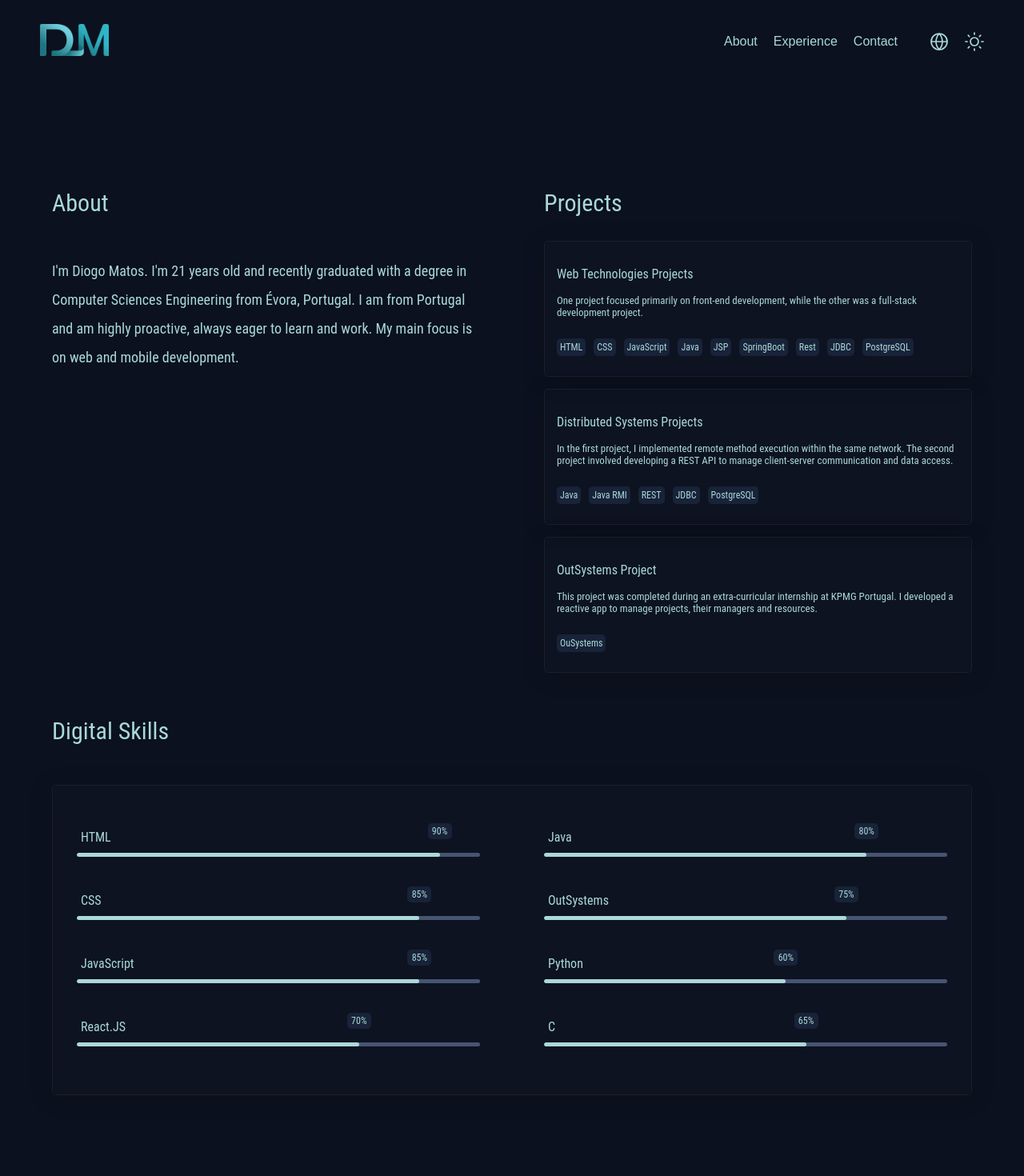
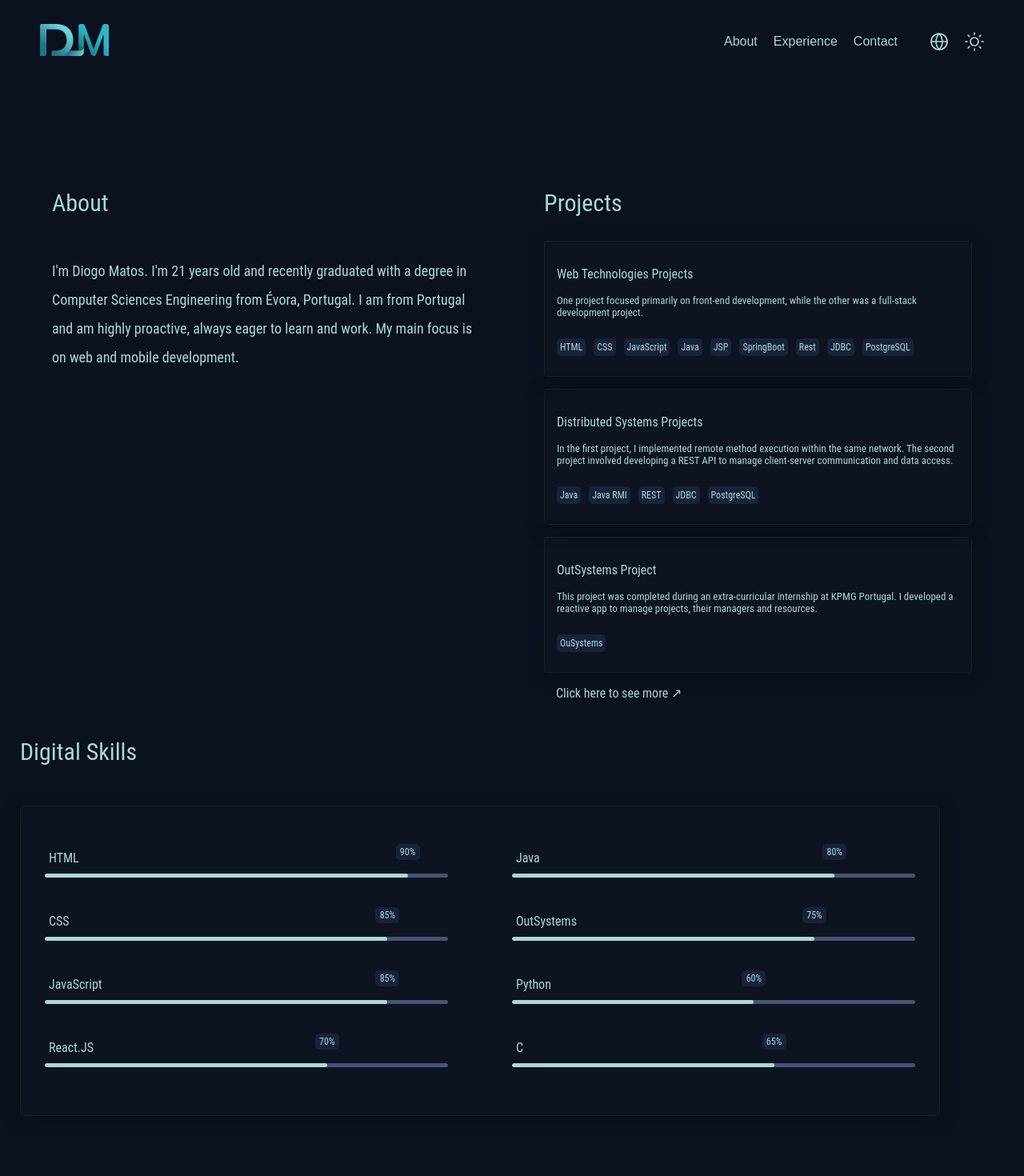
Before and after one commit to DiogoMatos10/portfolio, a React (Vite) app: page /about in a window 1280 px wide. Shown: the top 1470 px of the page at 80% size. Built offline with nearby package versions, Linux system fonts and the light colour scheme; a web font is replaced by a local one.

Commit message:
About Page v2.1

```diff
--- a/src/components/Content/AboutContent.css
+++ b/src/components/Content/AboutContent.css
@@ -23,7 +23,6 @@
 
 .about-info,
 .projects {
-    height: 500px;
     width: calc(50% - 80px);
 }
 
@@ -40,7 +39,6 @@
 .project-content p{
     text-decoration: none;
     color: var(--text-color);
-
 }
 
 a:link, a:visited{
@@ -102,11 +100,19 @@ a:link, a:visited{
     margin-bottom: -10px;
 }
 
+.see-more p{
+    font-size: 16px;
+    margin-left: 15px;
+}
+
+.see-more p:hover{
+    color: var(--hover-color);
+}
+
 /* Skills */
 
 .skills {
     width: calc(100% - 80px);
-    margin: 20vh auto 0;
     height: 400px;
     box-sizing: border-box;
     display: flex;
--- a/src/components/Content/AboutContent.jsx
+++ b/src/components/Content/AboutContent.jsx
@@ -96,6 +96,7 @@ function AboutContent() {
               </div>
             )
           ))}
+          <Link className="see-more" to={"https://github.com/DiogoMatos10?tab=repositories"}><p>Click here to see more ↗</p></Link>
         </div>
       </div>
       <div className="skills" ref={skillContainerRef}>
```
